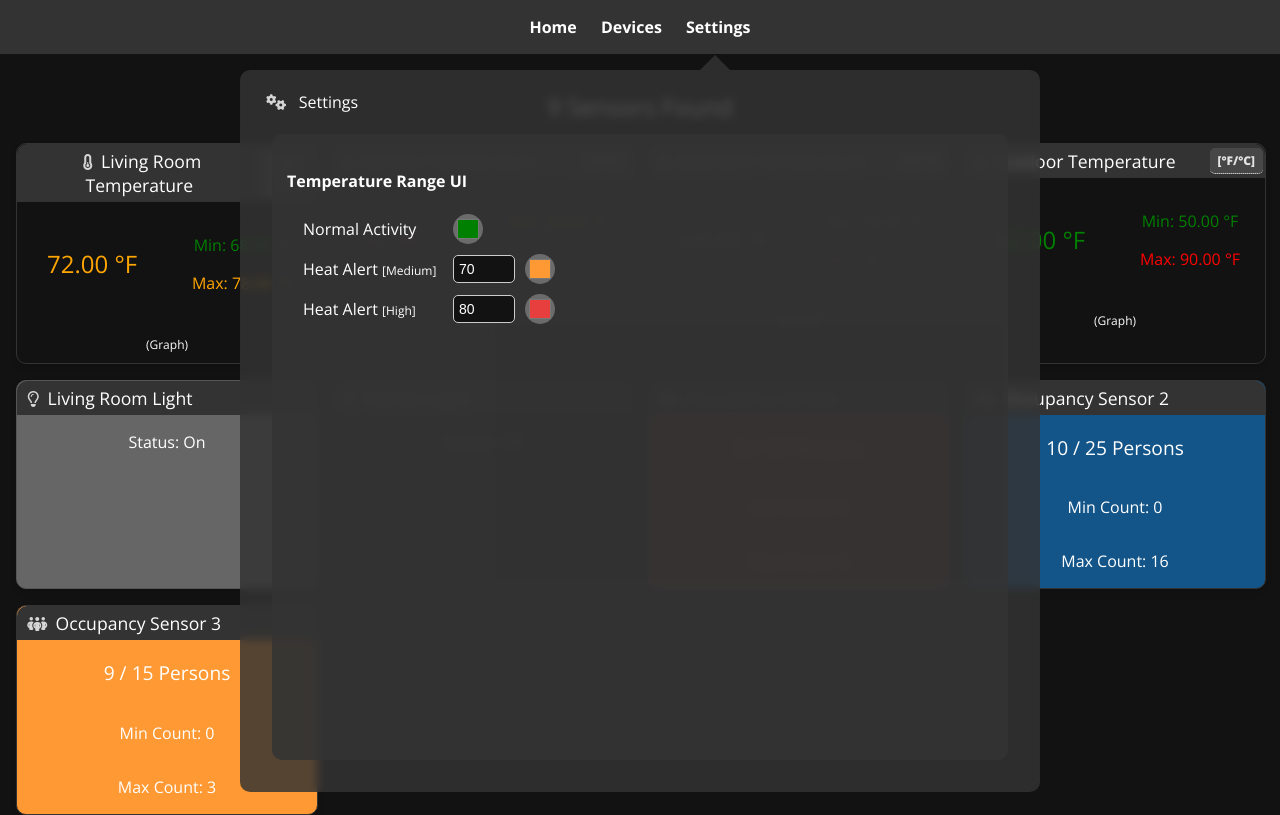
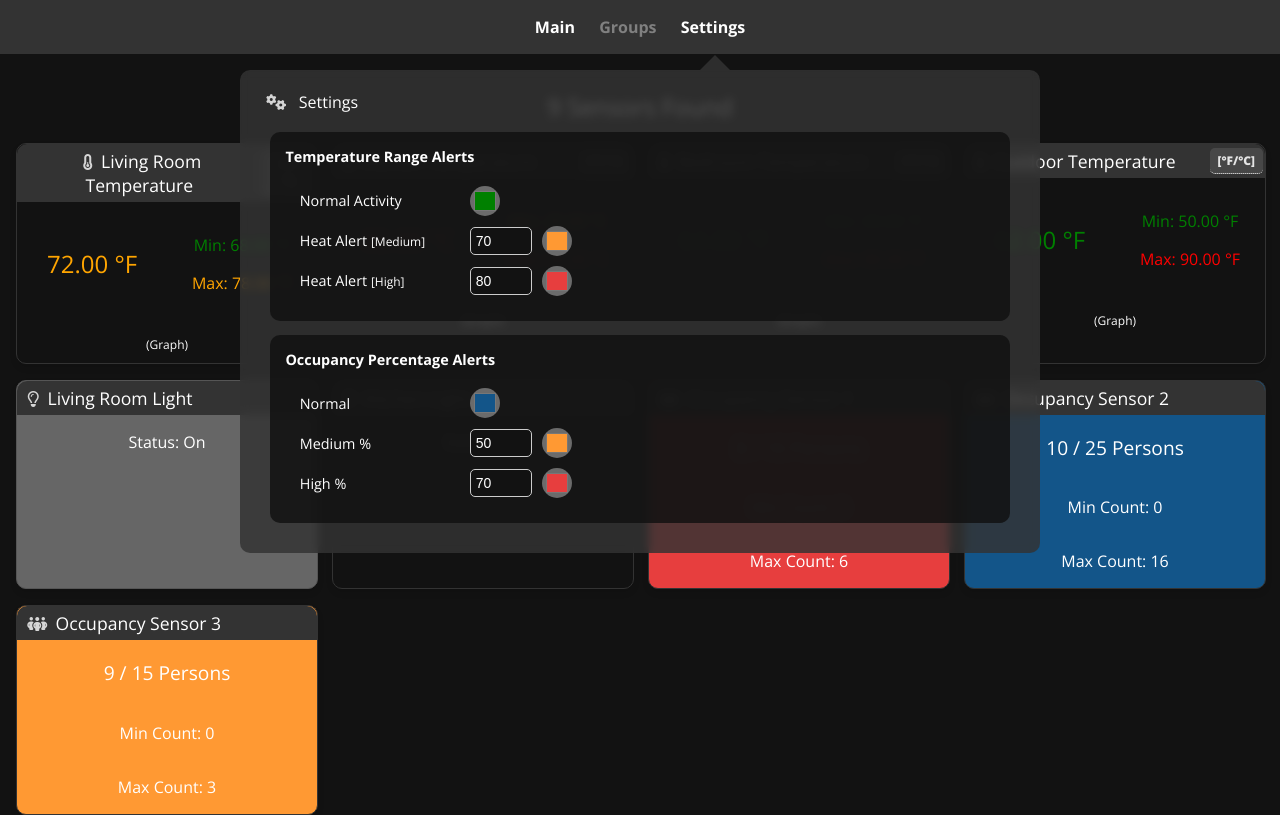
Before and after one commit to tonywied17/iot-components, a plain HTML site: page index.html in a window 1280 px wide. Both pictures are taken after a click on the link "Settings". Drawn offline with nearby package versions, Linux system fonts and the light colour scheme.

Commit message:
settings ui for temperature, occupancy counter sensors

```diff
--- a/css/style.css
+++ b/css/style.css
@@ -27,6 +27,7 @@ body {
     justify-content: center;
     width: 100%;
     margin-bottom: 1em;
+    user-select: none;
 }
 
 .nav-menu {
@@ -134,6 +135,7 @@ body {
     width: 100%;
     border-top-left-radius: 10px;
     border-top-right-radius: 10px;
+    user-select: none;
 }
 
 .unit-toggle {
@@ -159,13 +161,14 @@ body {
     position: absolute;
     background: #333333d3;
     width: 60vw;
-    height: 690px;
+    max-height: 690px;
     top: 70px;
     border-radius: 10px;
     backdrop-filter: blur(5px);
     padding: 1em;
     display: flex;
     flex-direction: column;
+    display: none;
 }
 
 .option {
@@ -178,6 +181,8 @@ body {
 .option p {
     margin: 0;
     width: 150px;
+    margin-right: 20px;
+    user-select: none;
 }
 
 .option input[type="text"] {
@@ -202,14 +207,21 @@ body {
     /* background: #333; */
     padding: 5px;
     border-radius: 10px;
+    user-select: none;
+}
+
+.overlay-content h4 {
+    margin-top: 0;
+    user-select: none;
 }
 
 .overlay-content {
-    background: #333333dc;
+    background: #121212d9;
     padding: 15px;
     border-radius: 10px;
     flex: 1;
     margin: 1em;
+    font-size: 0.9rem;
 }
 
 .settings-overlay-arrow {
--- a/index.html
+++ b/index.html
@@ -10,9 +10,9 @@
 <body>
     <nav class="navbar">
         <ul class="nav-menu">
-            <li><a href="#">Home</a></li>
-            <li><a href="#">Devices</a></li>
-            <li><a href="#">Settings</a></li>
+            <li><a href="#" onclick="location.reload();">Main</a></li>
+            <li><a href="#" style="color: gray; cursor:not-allowed">Groups</a></li>
+            <li><a href="#" onclick="toggleDiv('settings-overlay')">Settings</a></li>
         </ul>
     </nav>
     <h2 id="sensor-count"></h2>
@@ -21,7 +21,8 @@
         <div class="settings-overlay-arrow"></div>
         <div class="overlay-header"><i class="fa-solid fa-gears"></i> Settings</div>
         <div class="overlay-content">
-            <h4>Temperature Range UI</h4>
+            <h4>Temperature Range Alerts</h4>
+
             <div class="option">
                 <p>Normal Activity</p>
                 <input type="color" value="#008000">
@@ -37,6 +38,24 @@
                 <input type="color" value="#e73e3e">
             </div>
         </div>
+        <div class="overlay-content">
+            <h4>Occupancy Percentage Alerts</h4>
+
+            <div class="option">
+                <p>Normal</p>
+                <input type="color" value="#135589">
+            </div>
+            <div class="option">
+                <p>Medium %</p>
+                <input type="text" placeholder="" value="50">
+                <input type="color" value="#ff9933">
+            </div>
+            <div class="option">
+                <p>High %</span></p>
+                <input type="text" placeholder="" value="70">
+                <input type="color" value="#e73e3e">
+            </div>
+        </div>
     </div>
 
     <script src="js/dom.js"></script>
--- a/js/script.js
+++ b/js/script.js
@@ -98,3 +98,13 @@ if(sensors.length == 1){
 }else{
     Id('sensor-count').innerHTML = `${sensors.length} Sensors Found`;
 }
+
+
+function toggleDiv(divId) {
+    const div = document.getElementById(divId);
+    if (div.style.display === "none" || div.style.display === "") {
+      div.style.display = "block";
+    } else {
+      div.style.display = "none";
+    }
+  }
```
